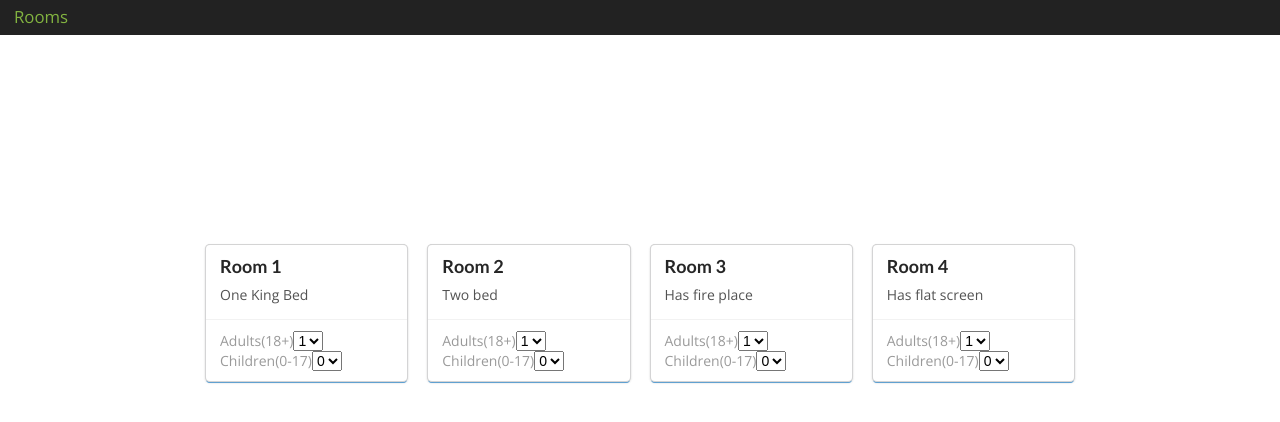
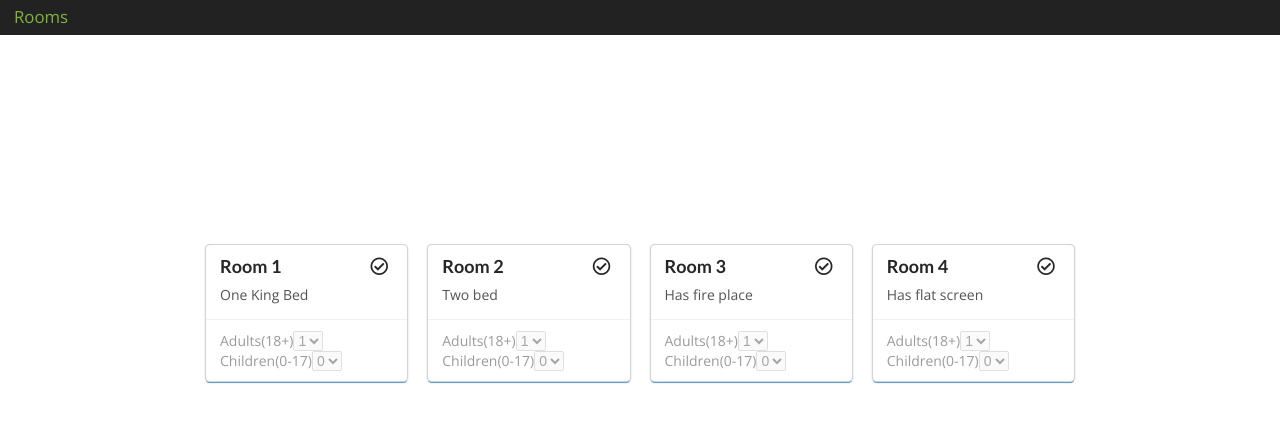
Before and after one commit to merhawiRuth/Book-Hotel, a React (Create React App) app: page / in a window 1280 px wide. Shown: the top 422 px of the page. Built offline with nearby package versions, Linux system fonts and the light colour scheme.

Commit message:
added check

```diff
--- a/src/components/Room/Room.js
+++ b/src/components/Room/Room.js
@@ -2,34 +2,42 @@ import React, { Component } from 'react';
 import './room.scss';
 export default class Tour extends Component {
   state = {
-    clicked: false
+    clicked: false,
+    active: false
   };
   handleClick = () => {
     this.setState({
-      clicked: !this.state.clicked
+      clicked: !this.state.clicked,
+      active: !this.state.active
     });
   };
   render() {
     const { id, info } = this.props.room;
     return (
-      <div className="ui cards tour" onClick={this.handleClick}>
+      <div className="ui cards tour">
         <div className="card">
           <div className="content">
             <span className="header">
               Room {id}
-              <span style={{ float: 'right' }}>
-                {this.state.clicked === true && <i className="check icon" />}{' '}
+              <span style={{ float: 'right' }} onClick={this.handleClick}>
+                {this.state.clicked === true ? (
+                  <i class="check circle icon" />
+                ) : (
+                  <i class="check circle outline icon" />
+                )}{' '}
               </span>
             </span>
             <div className="description">{info}</div>
           </div>
           <div className="extra content">
-            Adults(18+)
+            {this.state.active === true ? (
+              <div>
+                <span>Adults(18+)</span>
                 <select>
                   <option value="1">1</option>
                   <option value="2">2</option>
                 </select>
-            Children(0-17)
+                <span>Children(0-17)</span>
                 <select>
                   <option value="0">0</option>
                   <option value="1">1</option>
@@ -37,6 +45,23 @@ export default class Tour extends Component {
                   <option value="3">3</option>
                 </select>
               </div>
+            ) : (
+              <div>
+                <span>Adults(18+)</span>
+                <select disabled>
+                  <option value="1">1</option>
+                  <option value="2">2</option>
+                </select>
+                <span>Children(0-17)</span>
+                <select disabled>
+                  <option value="0">0</option>
+                  <option value="1">1</option>
+                  <option value="2">2</option>
+                  <option value="3">3</option>
+                </select>
+              </div>
+            )}
+          </div>
         </div>
       </div>
     );
```
Also changed, not shown: src/context/context.js (added, +15 -0 lines). Lines whose indentation alone changed are shown as unchanged.
